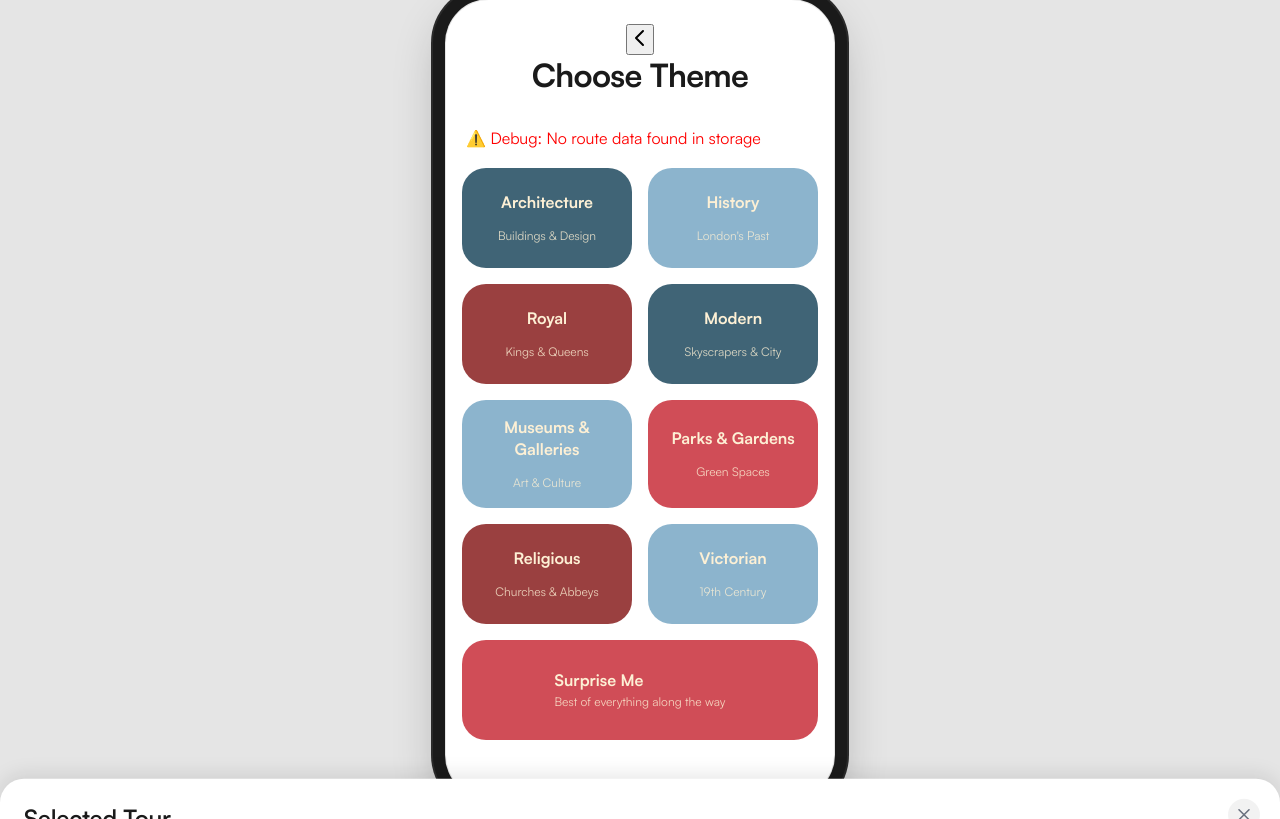
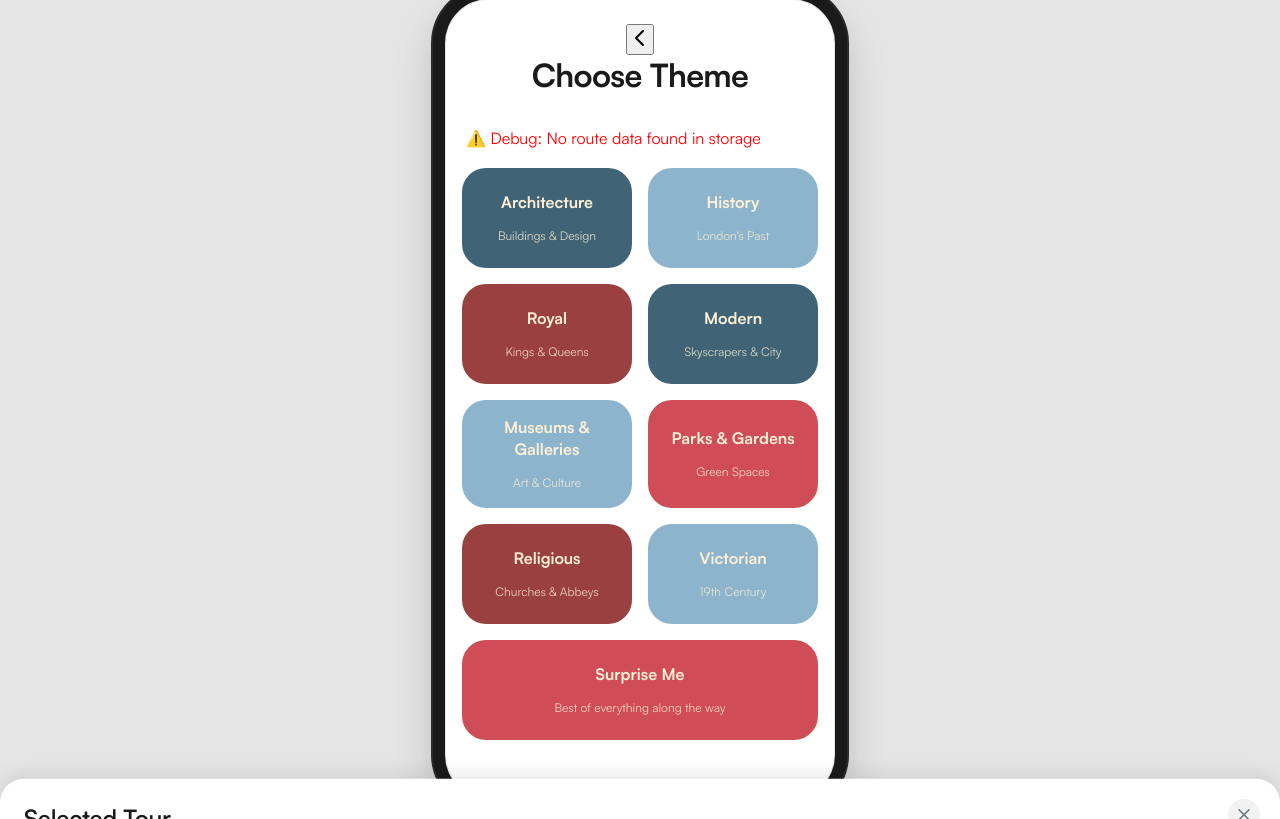
Before and after one commit to qubula/Explore-London---Landmarks, a FastAPI app: page /mobile/tour-type in a window 1280 px wide. Shown: the part 21-840 px from the top of the page. Run offline with FastAPI, Linux system fonts and the light colour scheme.

Commit message:
Unify layout structure for Surprise Me button
- Removed extra wrapper divs (.tour-content-row and .tour-text)
- Made structure identical to other theme buttons
- Ensures consistent spacing and alignment across all buttons

Co-Authored-By: Claude Sonnet 4.5 <noreply@anthropic.com>

```diff
--- a/App/Web_App/templates/mobile/tour_type.html
+++ b/App/Web_App/templates/mobile/tour_type.html
@@ -155,12 +155,8 @@
                 <!-- Anything (All) -->
                 <div class="glass-card tour-card full-width featured-tour" onclick="selectTourType('all')" style="border: none !important; box-shadow: none !important;">
                     <div class="tour-bg" style="background: #c1121f;"></div>
-                    <div class="tour-content-row">
-                        <div class="tour-text">
-                            <h3 class="tour-name" style="color: #fdf0d5;">Surprise Me</h3>
-                            <p class="tour-meta" style="color: rgba(253, 240, 213, 0.8);">Best of everything along the way</p>
-                        </div>
-                    </div>
+                    <h3 class="tour-name" style="color: #fdf0d5;">Surprise Me</h3>
+                    <p class="tour-meta" style="color: rgba(253, 240, 213, 0.8);">Best of everything along the way</p>
                 </div>
             </div>
 
```
